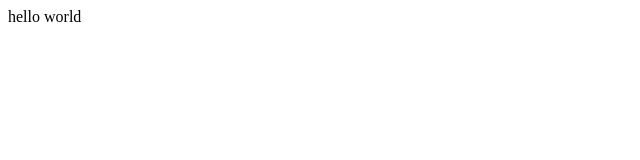
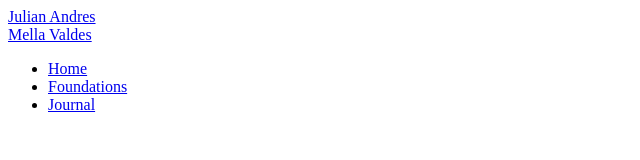
Before and after one commit to JulianMella/julianmella.github.io, a plain HTML site: page docs/index.html in a window 1280 px wide. Shown: the whole page, without its empty margins (0-640 px from the left). Drawn offline with Linux system fonts and the light colour scheme.

Commit message:
style.css script.js foundations.html journal.html init

```diff
--- a/docs/index.html
+++ b/docs/index.html
@@ -5,6 +5,13 @@
      <title>Document</title>
 </head>
 <body>
-    <p>hello world</p>
+    <nav>
+        <a href="/" class="logo">Julian Andres<br>Mella Valdes</a>
+        <ul class="nav-links">
+            <li><a href="./">Home</a></li>
+            <li><a href="./foundations.html">Foundations</a></li>
+            <li><a href="./journal.html">Journal</a></li>
+        </ul>
+    </nav>
 </body>
 </html>
```
Also changed, not shown: docs/foundations.html (added, +11 -0 lines), docs/journal.html (added, +11 -0 lines), docs/css/style.css (added), docs/js/script.js (added).
